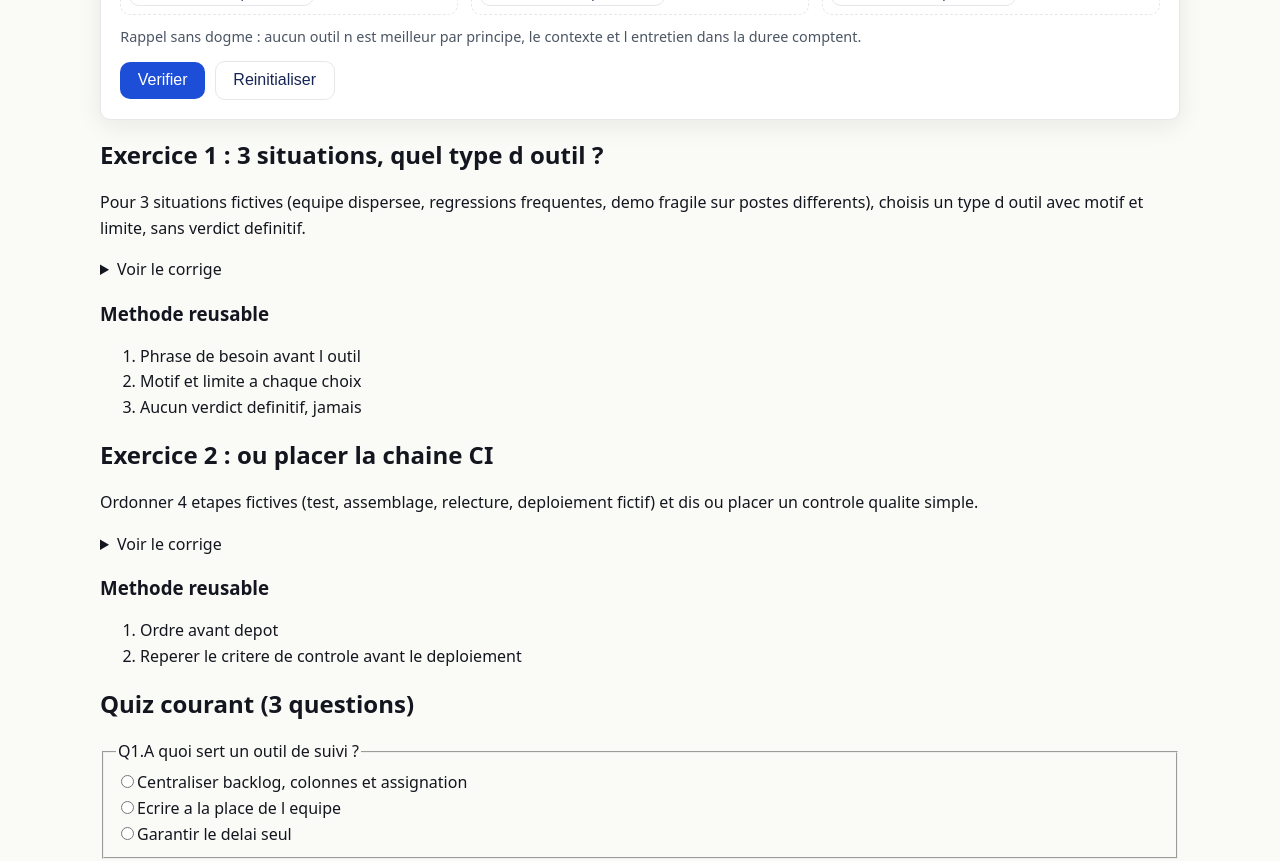
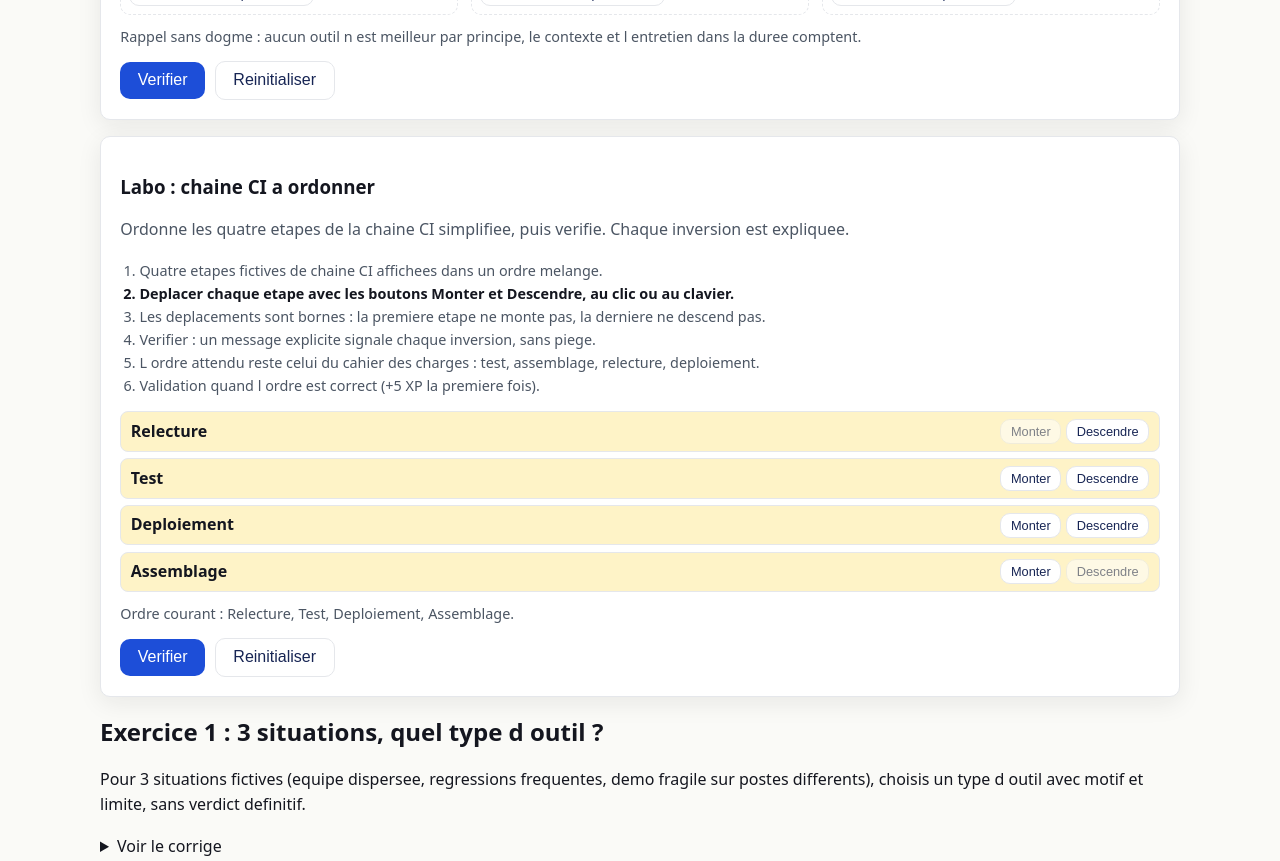
Before and after one commit to Hylst/gestion-projet-it, a React (Vite) app: page /gestion-projet-it/module-5 in a window 1280 px wide. Shown: the part 1600-2461 px from the top of the page. Built offline with nearby package versions, Linux system fonts and the light colour scheme.

Commit message:
feat: chaine ci simplifiee a ordonner avec messages d inversion

```diff
--- /dev/null
+++ b/src/labos/LaboChaineCI.tsx
@@ -0,0 +1,170 @@
+import { useReducer, useState } from 'react';
+import { LaboFrame } from '../components/LaboFrame';
+import { useProgress } from '../lib/progress';
+
+export const ETAPES = ['Test', 'Assemblage', 'Relecture', 'Deploiement'];
+export const ORDRE_ATTENDU = ['Test', 'Assemblage', 'Relecture', 'Deploiement'];
+const ORDRE_INITIAL = ['Relecture', 'Test', 'Deploiement', 'Assemblage'];
+
+export type ChaineState = { ordre: string[] };
+export type ChaineAction =
+  | { type: 'monte'; etape: string }
+  | { type: 'descend'; etape: string }
+  | { type: 'reset' };
+
+export function initialState(): ChaineState {
+  return { ordre: [...ORDRE_INITIAL] };
+}
+
+export function reduceChaine(s: ChaineState, a: ChaineAction): ChaineState {
+  switch (a.type) {
+    case 'monte':
+    case 'descend': {
+      const idx = s.ordre.indexOf(a.etape);
+      if (idx === -1) return s;
+      const cible = a.type === 'monte' ? idx - 1 : idx + 1;
+      if (cible < 0 || cible >= s.ordre.length) return s;
+      const ordre = [...s.ordre];
+      const valeur = ordre[idx] as string;
+      ordre[idx] = ordre[cible] as string;
+      ordre[cible] = valeur;
+      return { ordre };
+    }
+    case 'reset':
+      return initialState();
+  }
+}
+
+export function verifierChaine(s: ChaineState): { ok: boolean; messages: string[] } {
+  const ok =
+    s.ordre.length === ORDRE_ATTENDU.length &&
+    ORDRE_ATTENDU.every((etape, i) => s.ordre[i] === etape);
+  if (ok) return { ok: true, messages: [] };
+
+  const messages: string[] = [];
+  const test = s.ordre.indexOf('Test');
+  const assemblage = s.ordre.indexOf('Assemblage');
+  const relecture = s.ordre.indexOf('Relecture');
+  const deploiement = s.ordre.indexOf('Deploiement');
+
+  if (deploiement !== -1 && deploiement < test) {
+    messages.push('Le deploiement ne peut pas commencer avant les tests.');
+  }
+  if (relecture !== -1 && (relecture < test || relecture < assemblage)) {
+    messages.push('La relecture vient apres le test et l assemblage.');
+  }
+  if (deploiement !== -1 && deploiement >= test && deploiement < relecture) {
+    messages.push(
+      deploiement < assemblage
+        ? 'Le deploiement vient apres l assemblage.'
+        : 'Le deploiement vient apres la relecture.',
+    );
+  }
+  if (messages.length === 0) {
+    messages.push(
+      'L ordre propose ne correspond pas a la chaine attendue : test, assemblage, relecture, deploiement.',
+    );
+  }
+  return { ok: false, messages };
+}
+
+type Props = { valide: boolean; onValide: () => void };
+
+export default function LaboChaineCI(props: Props) {
+  const p = useProgress();
+  const [s, dispatch] = useReducer(reduceChaine, undefined, initialState);
+  const [messages, setMessages] = useState<string[]>([]);
+  const [aBouge, setABouge] = useState(false);
+  const [valideLocal, setValideLocal] = useState(false);
+
+  const deplacer = (etape: string, type: 'monte' | 'descend') => {
+    dispatch({ type, etape });
+    setMessages([]);
+    setValideLocal(false);
+    setABouge(true);
+  };
+
+  const verifier = () => {
+    const r = verifierChaine(s);
+    setMessages(r.messages);
+    setValideLocal(r.ok);
+    if (r.ok && !p.laboDone.includes('m5-chaine')) props.onValide();
+  };
+
+  const reinitialiser = () => {
+    dispatch({ type: 'reset' });
+    setMessages([]);
+    setValideLocal(false);
+    setABouge(false);
+  };
+
+  const etapes = [
+    'Quatre etapes fictives de chaine CI affichees dans un ordre melange.',
+    'Deplacer chaque etape avec les boutons Monter et Descendre, au clic ou au clavier.',
+    'Les deplacements sont bornes : la premiere etape ne monte pas, la derniere ne descend pas.',
+    'Verifier : un message explicite signale chaque inversion, sans piege.',
+    'L ordre attendu reste celui du cahier des charges : test, assemblage, relecture, deploiement.',
+    'Validation quand l ordre est correct (+5 XP la premiere fois).',
+  ];
+
+  const etape = valideLocal ? 6 : messages.length > 0 ? 4 : aBouge ? 3 : 2;
+
+  return (
+    <LaboFrame
+      titre="Labo : chaine CI a ordonner"
+      consigne="Ordonne les quatre etapes de la chaine CI simplifiee, puis verifie. Chaque inversion est expliquee."
+      etapes={etapes}
+      etape={etape}
+      etat={
+        messages[messages.length - 1] ??
+        (valideLocal
+          ? 'Ordre correct : test, assemblage, relecture, deploiement.'
+          : `Ordre courant : ${s.ordre.join(', ')}.`)
+      }
+      onVerifier={verifier}
+      onReinitialiser={reinitialiser}
+      valide={props.valide || valideLocal}
+    >
+      <ol className="chaine-liste">
+        {s.ordre.map((e, i) => (
+          <li key={e} className="chaine-etape">
+            <strong>{e}</strong>
+            <span className="chaine-actions">
+              <button
+                type="button"
+                className="btn mini secondary"
+                aria-label={`Monter ${e}`}
+                disabled={i === 0}
+                onClick={() => deplacer(e, 'monte')}
+              >
+                Monter
+              </button>
+              <button
+                type="button"
+                className="btn mini secondary"
+                aria-label={`Descendre ${e}`}
+                disabled={i === s.ordre.length - 1}
+                onClick={() => deplacer(e, 'descend')}
+              >
+                Descendre
+              </button>
+            </span>
+          </li>
+        ))}
+      </ol>
+      <p className="help" role="status" aria-live="polite">
+        Ordre courant : {s.ordre.join(', ')}.
+      </p>
+      {messages.length > 0 && (
+        <ul className="messages" role="alert">
+          {messages.map((m, i) => <li key={i} className="err">{m}</li>)}
+        </ul>
+      )}
+      {valideLocal && (
+        <p className="ok" role="status">
+          Ordre correct : tests, assemblage, relecture, puis deploiement.
+        </p>
+      )}
+    </LaboFrame>
+  );
+}
--- a/src/modules/m5-outils/index.tsx
+++ b/src/modules/m5-outils/index.tsx
@@ -3,6 +3,7 @@ import { QuizBlock } from '../../components/QuizBlock';
 import { FicheReflexe } from '../../components/FicheReflexe';
 import Reveal from '../../components/Reveal';
 import LaboSelecteurOutil from '../../labos/LaboSelecteurOutil';
+import LaboChaineCI from '../../labos/LaboChaineCI';
 import { useProgress } from '../../lib/progress';
 import Fiche from './fiche';
 import FilRouge from './filRouge';
@@ -23,6 +24,18 @@ const Labo = () => {
   );
 };
 
+const LaboChaine = () => {
+  const p = useProgress();
+  return (
+    <section id="labo-chaine" aria-label="Labo : chaine CI a ordonner">
+      <LaboChaineCI
+        valide={p.laboDone.includes('m5-chaine')}
+        onValide={() => p.dispatch({ type: 'labo', id: 'm5-chaine' })}
+      />
+    </section>
+  );
+};
+
 export const M5Page = () => (
   <ModuleLayout
     meta={{
@@ -38,6 +51,7 @@ export const M5Page = () => (
     <Reveal><FilRouge /></Reveal>
     <Reveal><Demarche /></Reveal>
     <Reveal><Labo /></Reveal>
+    <Reveal><LaboChaine /></Reveal>
     <Reveal><Exercices /></Reveal>
     <Reveal><QuizBlock data={quiz} /></Reveal>
     <Reveal><FicheReflexe titre="Fiche reflexe : outiller sans dogme" items={items} /></Reveal>
--- a/src/styles/index.css
+++ b/src/styles/index.css
@@ -119,6 +119,12 @@ a:focus-visible, button:focus-visible, input:focus-visible, [tabindex]:focus-vis
 .selecteur-outils .btn[aria-pressed='true'] { background: var(--c-main); color: #fff; border-color: var(--c-main); }
 .selecteur-detail { margin-top: 0.5rem; border-left: 3px solid var(--c-calm); padding-left: 0.5rem; font-size: 0.95rem; }
 .selecteur-detail p { margin: 0.2rem 0; }
+.chaine-liste { list-style: none; margin: 0.6rem 0 0; padding: 0; display: flex; flex-direction: column; gap: 0.4rem; }
+.chaine-etape { display: flex; align-items: center; justify-content: space-between; gap: 0.5rem; border: 1px solid var(--c-line); border-radius: 8px; padding: 0.4rem 0.6rem; background: var(--c-soft); }
+.chaine-etape strong { overflow-wrap: anywhere; }
+.chaine-actions { display: inline-flex; gap: 0.3rem; }
+.chaine-actions .btn:disabled { opacity: 0.55; cursor: not-allowed; }
+@media (max-width: 30rem) { .chaine-etape { flex-wrap: wrap; } }
 .pert ul { list-style: none; padding: 0; display: flex; flex-wrap: wrap; gap: 0.4rem; }
 .pert li { border: 1px solid var(--c-line); border-radius: 8px; padding: 0.3rem 0.6rem; }
 .pert li.tendue { border-color: var(--c-main); }
```
Also changed, not shown: 1 other file (tests, documents, lock files or other folders).
